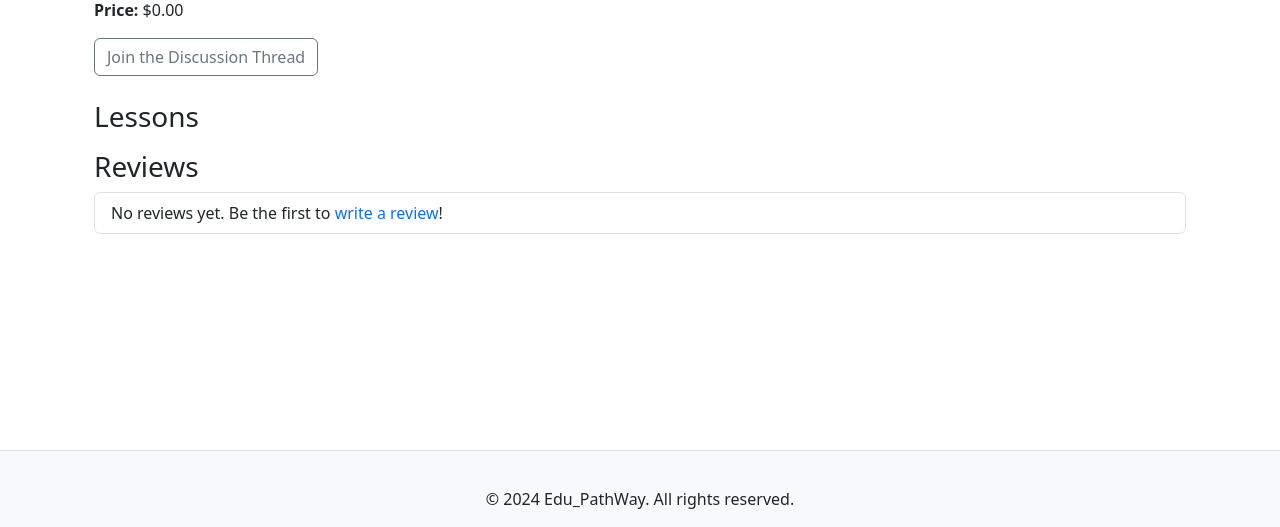
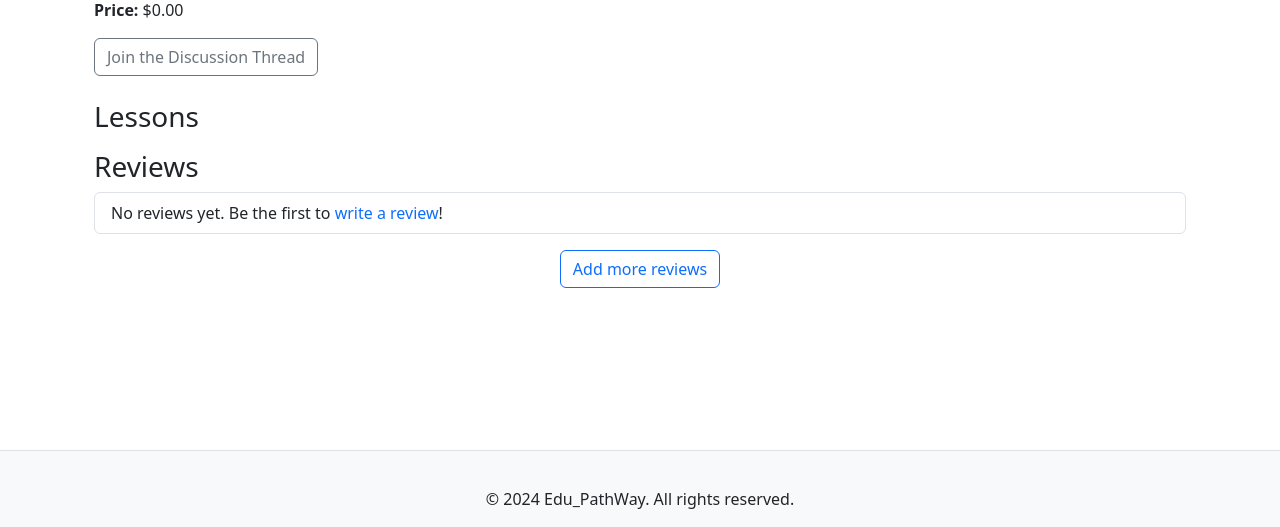
Before and after one commit to Code021-raelle/eduPathway, a Django app: page /courses/9/ in a window 1280 px wide. Shown: the part 273-800 px from the top of the page. Run offline with Django 4.2, Linux system fonts and the light colour scheme; data comes from the database, SQL or seed files in the repository; tables that the repository leaves empty hold one stand-in row (values such as "Sample post"); some libraries are stand-ins or nearby versions.

Commit message:
course details integrated upgrade

```diff
--- a/templates/courses/course_detail.html
+++ b/templates/courses/course_detail.html
@@ -55,7 +55,9 @@
             <li class="list-group-item">
                 <strong>{{ review.user.username }}</strong>:
                 {{ review.comment }}
-                <span class="text-muted">(Rating: {{ review.rating }}/5)</span>
+                <span class="text-danger">
+                    {% for _ in "12345"|slice:review.rating %}⭐{% endfor %}
+                </span>
             </li>
         {% empty %}
             <li class="list-group-item">
@@ -64,5 +66,9 @@
             </li>
         {% endfor %}
     </ul>
+
+    <div class="text-center mt-3">
+        <a href="{% url 'add_review' course.id %}" class="btn btn-outline-primary">Add more reviews</a>
+    </div>
 </div>
 {% endblock %}
```
